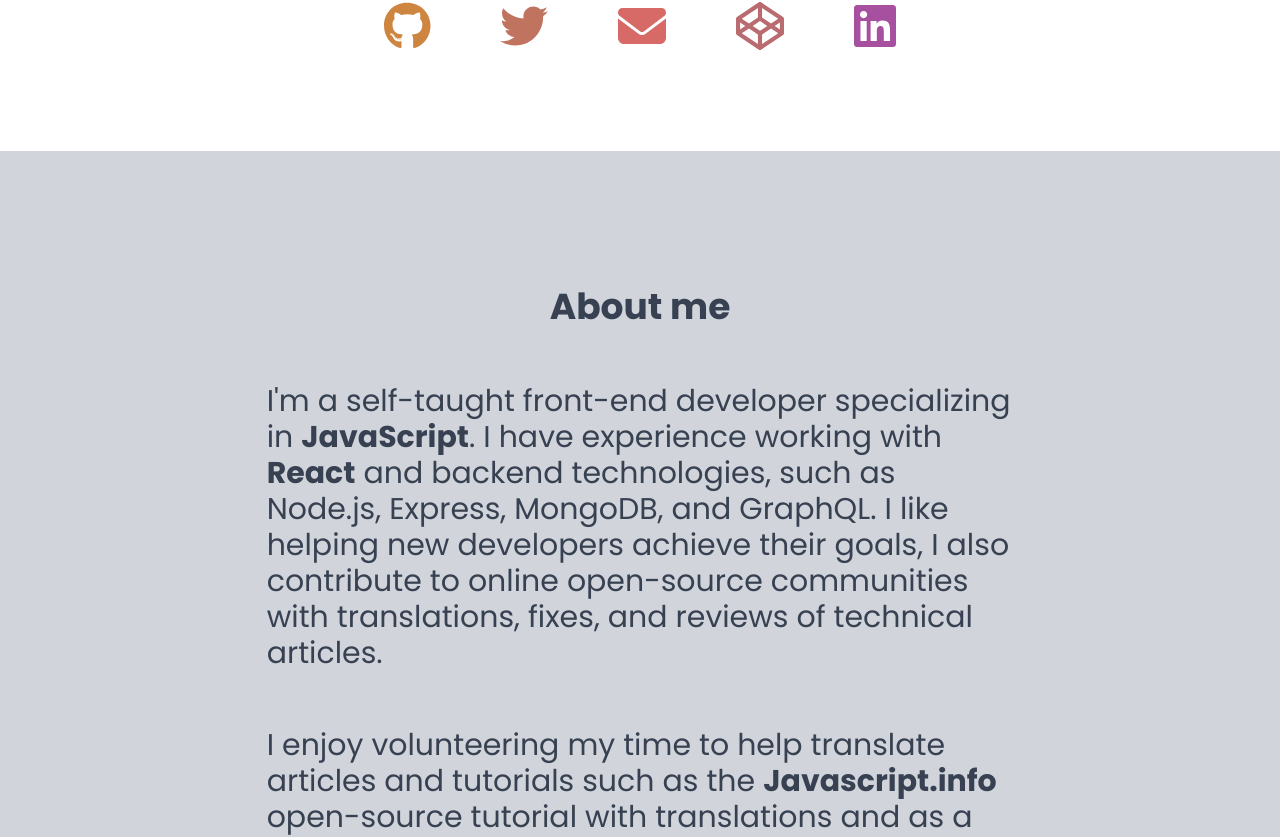
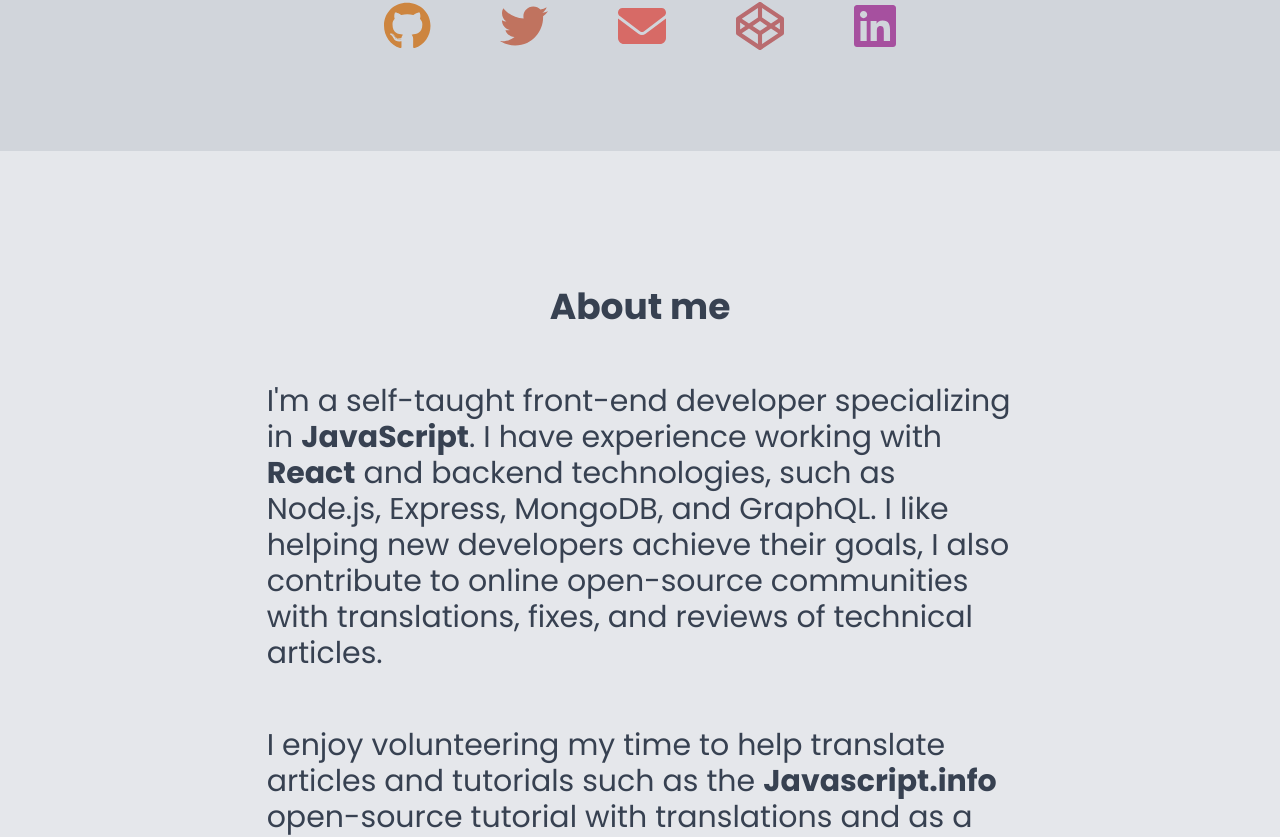
Before and after one commit to EzequielCaste/personal-site, a Next.js app: page / in a window 1280 px wide. Shown: the part 398-1235 px from the top of the page. Built offline with nearby package versions, Linux system fonts and the light colour scheme; what @tailwindcss/typography would draw is missing.

Commit message:
change about me background color

```diff
--- a/components/About.js
+++ b/components/About.js
@@ -5,7 +5,7 @@ export const About = () => {
   return (
     <div
       id="about"
-      className="bg-gray-300 text-gray-700 text-base h-auto p-5 lg:p-20 sm:p-14 mx-auto sm:text-xl lg:text-3xl space-y-6 "
+      className="bg-gray-200 text-gray-700 text-base h-auto p-5 lg:p-20 sm:p-14 mx-auto sm:text-xl lg:text-3xl space-y-6 "
     >
       <h2 className="my-14 text-center font-bold text-4xl">About me</h2>
 
--- a/styles/globals.css
+++ b/styles/globals.css
@@ -10,6 +10,7 @@ body {
   padding: 0;
   margin: 0;
   width: 100%;
+  background-color: rgb(209 213 219);
 }
 #__next {
   min-height: 100vh;
@@ -29,7 +30,7 @@ a {
 
 .styled-scrollbars {
   /* Foreground, Background */
-  scrollbar-color: #999 #333;
+  scrollbar-color: rgba(55, 65, 81) rgb(209 213 219);
 }
 .styled-scrollbars::-webkit-scrollbar {
   width: 10px; /* Mostly for vertical scrollbars */
```
